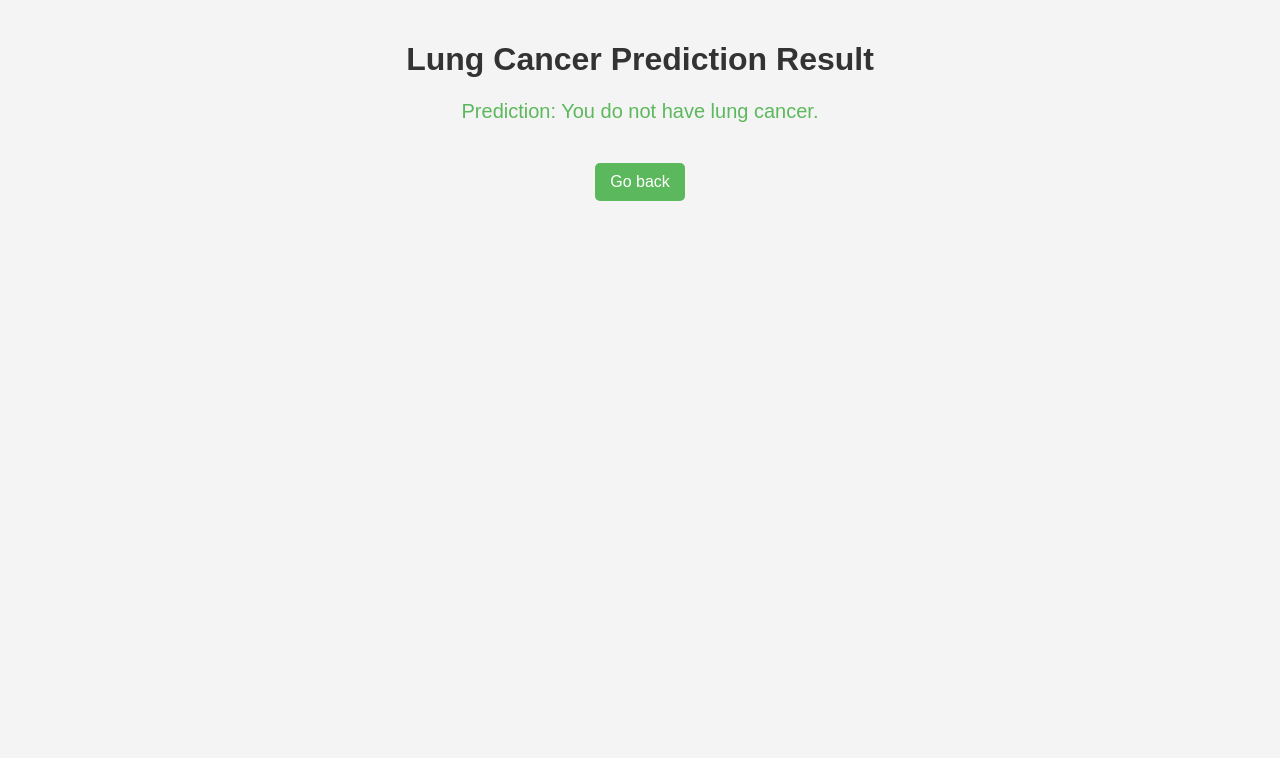
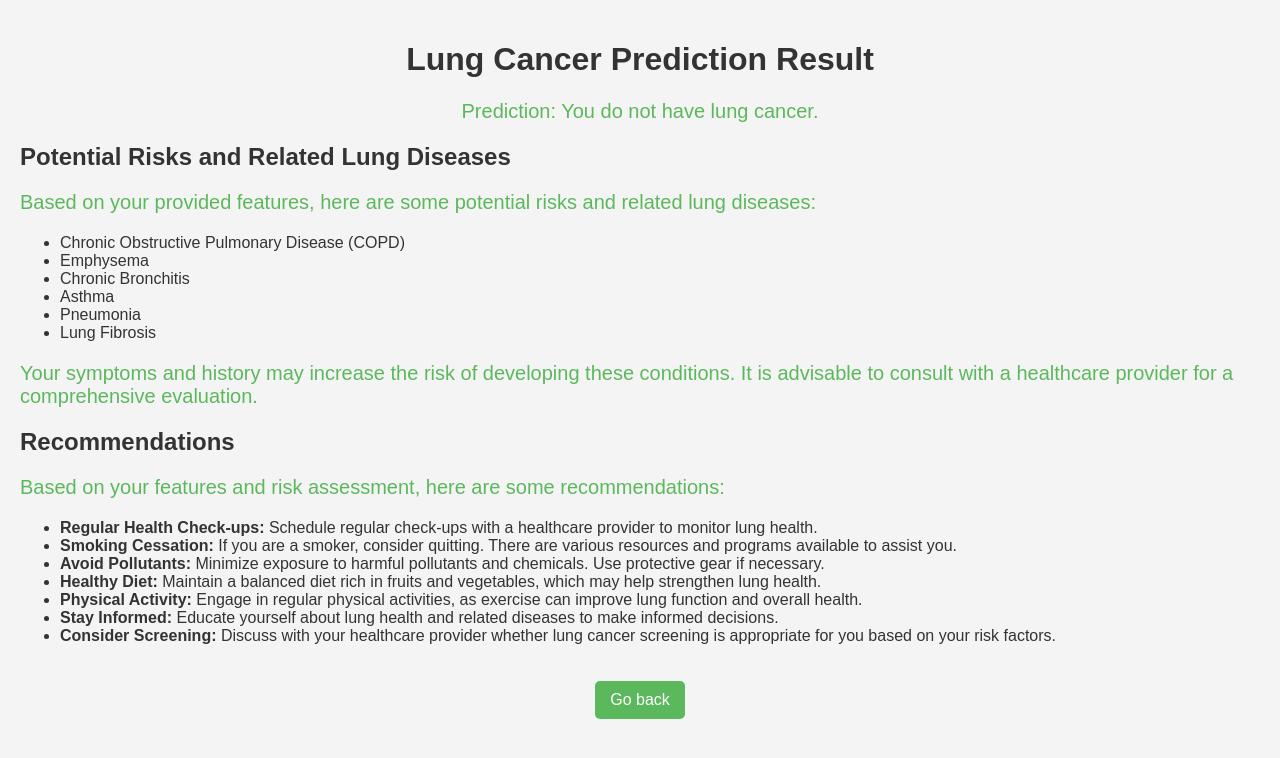
Before and after one commit to magparth/lungs, a Flask app: template templates/result.html in a window 1280 px wide. Shown: the top 758 px of the page. Run offline with Flask 3, Linux system fonts and the light colour scheme; the template is opened without the code that fills it, so the values that code supplies are empty; parts of the project's set-up code (start-up, migrations or seed data) failed here and were passed over.

Commit message:
Update result.html

```diff
--- a/templates/result.html
+++ b/templates/result.html
@@ -3,7 +3,7 @@
 <head>
     <meta charset="UTF-8">
     <meta name="viewport" content="width=device-width, initial-scale=1.0">
-    <title>Prediction Result</title>
+    <title>Lung Cancer Prediction Result</title>
     <style>
         body {
             font-family: Arial, sans-serif;
@@ -31,15 +31,50 @@
         a:hover {
             background-color: #4cae4c;
         }
+        .report-section {
+            margin-top: 20px;
+            text-align: left; /* Align text to the left */
+            color: #333;
+        }
     </style>
 </head>
 <body>
     <h1>Lung Cancer Prediction Result</h1>
+
     {% if prediction == 'Yes' %}
         <p>Prediction: You have a high risk of lung cancer.</p>
     {% else %}
         <p>Prediction: You do not have lung cancer.</p>
     {% endif %}
+
+    <div class="report-section">
+        <h2>Potential Risks and Related Lung Diseases</h2>
+        <p>Based on your provided features, here are some potential risks and related lung diseases:</p>
+        <ul>
+            <li>Chronic Obstructive Pulmonary Disease (COPD)</li>
+            <li>Emphysema</li>
+            <li>Chronic Bronchitis</li>
+            <li>Asthma</li>
+            <li>Pneumonia</li>
+            <li>Lung Fibrosis</li>
+        </ul>
+        <p>Your symptoms and history may increase the risk of developing these conditions. It is advisable to consult with a healthcare provider for a comprehensive evaluation.</p>
+    </div>
+
+    <div class="report-section">
+        <h2>Recommendations</h2>
+        <p>Based on your features and risk assessment, here are some recommendations:</p>
+        <ul>
+            <li><strong>Regular Health Check-ups:</strong> Schedule regular check-ups with a healthcare provider to monitor lung health.</li>
+            <li><strong>Smoking Cessation:</strong> If you are a smoker, consider quitting. There are various resources and programs available to assist you.</li>
+            <li><strong>Avoid Pollutants:</strong> Minimize exposure to harmful pollutants and chemicals. Use protective gear if necessary.</li>
+            <li><strong>Healthy Diet:</strong> Maintain a balanced diet rich in fruits and vegetables, which may help strengthen lung health.</li>
+            <li><strong>Physical Activity:</strong> Engage in regular physical activities, as exercise can improve lung function and overall health.</li>
+            <li><strong>Stay Informed:</strong> Educate yourself about lung health and related diseases to make informed decisions.</li>
+            <li><strong>Consider Screening:</strong> Discuss with your healthcare provider whether lung cancer screening is appropriate for you based on your risk factors.</li>
+        </ul>
+    </div>
+
     <a href="/">Go back</a>
 </body>
 </html>
```
